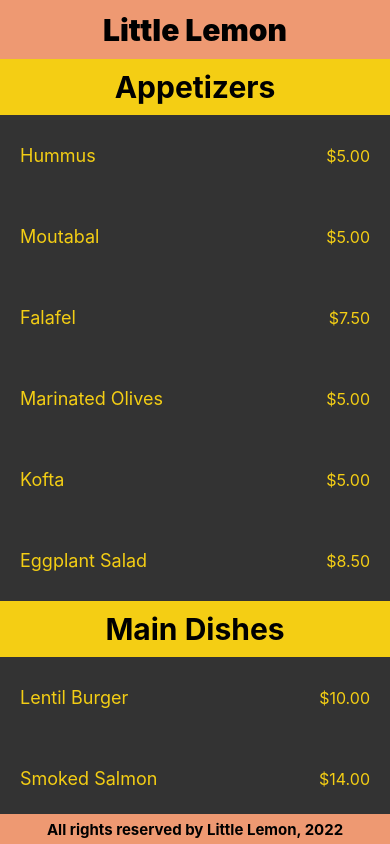
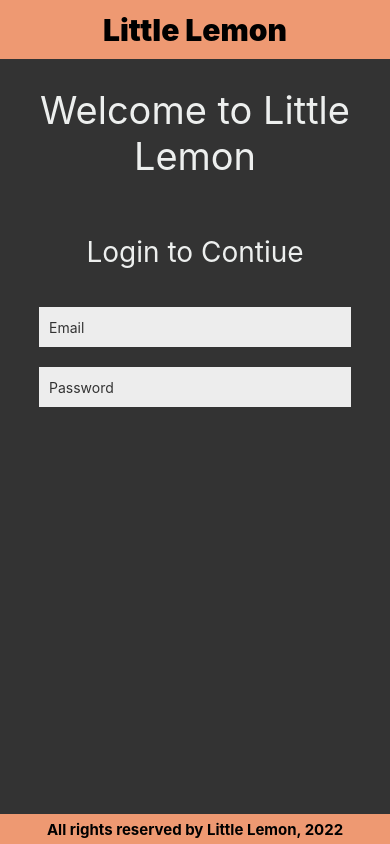
Before and after one commit to gagandeepsingh101/Little-Lemon-App, a React Native app: screen / in a window 390 px wide. Shown: the top 844 px of the page. Built offline with nearby package versions, Linux system fonts and the light colour scheme.

Commit message:
using textinput in login and welcome page

```diff
--- a/App.tsx
+++ b/App.tsx
@@ -2,9 +2,10 @@ import React from 'react'
 import { StyleSheet, View } from 'react-native'
 import LittleLemonHeader from './components/LittleLemonHeader.tsx'
 import LittleLemonFooter from './components/LittleLemonFooter.tsx'
-import LittleLemonContent from './components/LittleLemonContent.tsx'
-import RenderProducts from './components/RenderProducts.tsx'
-import RenderMenuList from './components/RenderMenuList.tsx'
+// import RenderProducts from './components/RenderProducts.tsx'
+// import RenderMenuList from './components/RenderMenuList.tsx'
+// import LittleLemonWelcome from './components/LittleLemonWelcome.tsx'
+import LittleLemonLoginPage from './components/LittleLemonLoginPage.tsx'
 
 type Props = {}
 
@@ -13,8 +14,9 @@ const App = (props: Props) => {
     <View style={mainStyle.mainContainerStyle}>
       <LittleLemonHeader />
       {/* <RenderProducts /> */}
-      <RenderMenuList />
-      {/* <LittleLemonContent /> */}
+      {/* <RenderMenuList /> */}
+      {/* <LittleLemonWelcome /> */}
+      <LittleLemonLoginPage />
       <LittleLemonFooter />
     </View>
   )
--- /dev/null
+++ b/components/LittleLemonLoginPage.tsx
@@ -0,0 +1,48 @@
+import React, { useState } from 'react'
+import { StyleSheet, Text, TextInput, View } from 'react-native'
+
+type Props = {}
+
+const LittleLemonLoginPage = (props: Props) => {
+    const [email, setEmail] = useState<string>();
+    const [password, setPassword] = useState<string>();
+    return (
+        <View style={loginPageStyle.container}>
+            <Text style={loginPageStyle.headingStyle}>Welcome to Little Lemon</Text>
+            <Text style={loginPageStyle.titleStyle}>Login to Contiue</Text>
+            <TextInput value={email} onChangeText={setEmail} placeholder='Email' style={loginPageStyle.textInput} />
+            <TextInput secureTextEntry maxLength={8} value={password} onChangeText={setPassword} placeholder='Password' style={loginPageStyle.textInput} />
+        </View>
+    )
+}
+
+const loginPageStyle = StyleSheet.create({
+    container: {
+        flex: 0.90,
+        display: "flex",
+        alignItems: "center",
+    },
+    textInput: {
+        marginVertical:10,
+        backgroundColor: "#ededed",
+        width: "80%",
+        height: 40,
+        paddingHorizontal: 10,
+        color: "#333333",
+    },
+    headingStyle: {
+        fontSize: 38,
+        padding: 20,
+        marginVertical: 8,
+        color: '#EDEFEE',
+        textAlign: 'center',
+    },
+    titleStyle: {
+        fontSize: 28,
+        padding: 20,
+        marginVertical: 8,
+        color: '#EDEFEE',
+        textAlign: 'center',
+    }
+})
+export default LittleLemonLoginPage
--- /dev/null
+++ b/components/LittleLemonWelcome.tsx
@@ -0,0 +1,54 @@
+import React, { useState } from 'react'
+import { ScrollView, StyleSheet, Text, TextInput, View } from 'react-native'
+
+type Props = {}
+
+const LittleLemonWelcome = (props: Props) => {
+    const [feedback, feedbackChange] = useState<string>();
+    return (
+        <View style={contentStyle.container}>
+            <Text
+                style={contentStyle.headingStyle}>
+                Welcome to Little Lemon
+            </Text>
+            <Text
+                style={contentStyle.titleStyle}>
+                Little Lemon is a charming neighborhood bistro that serves simple food
+                and classic cocktails in a lively but casual environment. We would love
+                to hear more about your experience with us!
+            </Text>
+            <TextInput value={feedback} onChangeText={feedbackChange} style={contentStyle.feedbackInput} />
+        </View>
+    )
+}
+export default LittleLemonWelcome
+
+
+const contentStyle = StyleSheet.create({
+    container: {
+        flex: 0.90,
+        display: "flex",
+        alignItems: "center",
+    },
+    feedbackInput: {
+        backgroundColor: "#ededed",
+        width: "80%",
+        height: 40,
+        paddingHorizontal: 10,
+        color: "#333333",
+    },
+    headingStyle: {
+        fontSize: 38,
+        padding: 20,
+        marginVertical: 8,
+        color: '#EDEFEE',
+        textAlign: 'center',
+    },
+    titleStyle: {
+        fontSize: 28,
+        padding: 20,
+        marginVertical: 8,
+        color: '#EDEFEE',
+        textAlign: 'center',
+    }
+})
```
Also changed, not shown: components/LittleLemonContent.tsx (deleted, +0 -47 lines).
